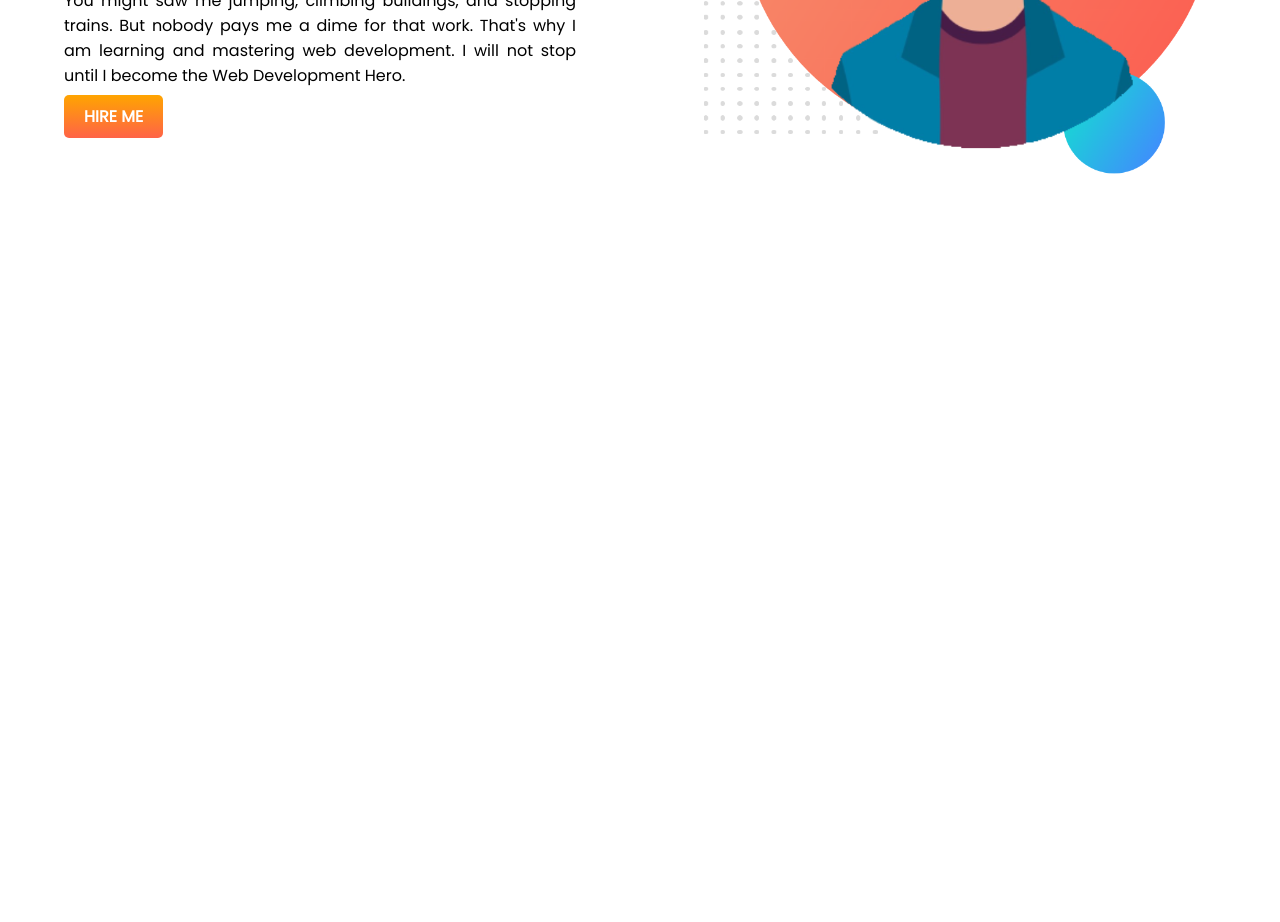
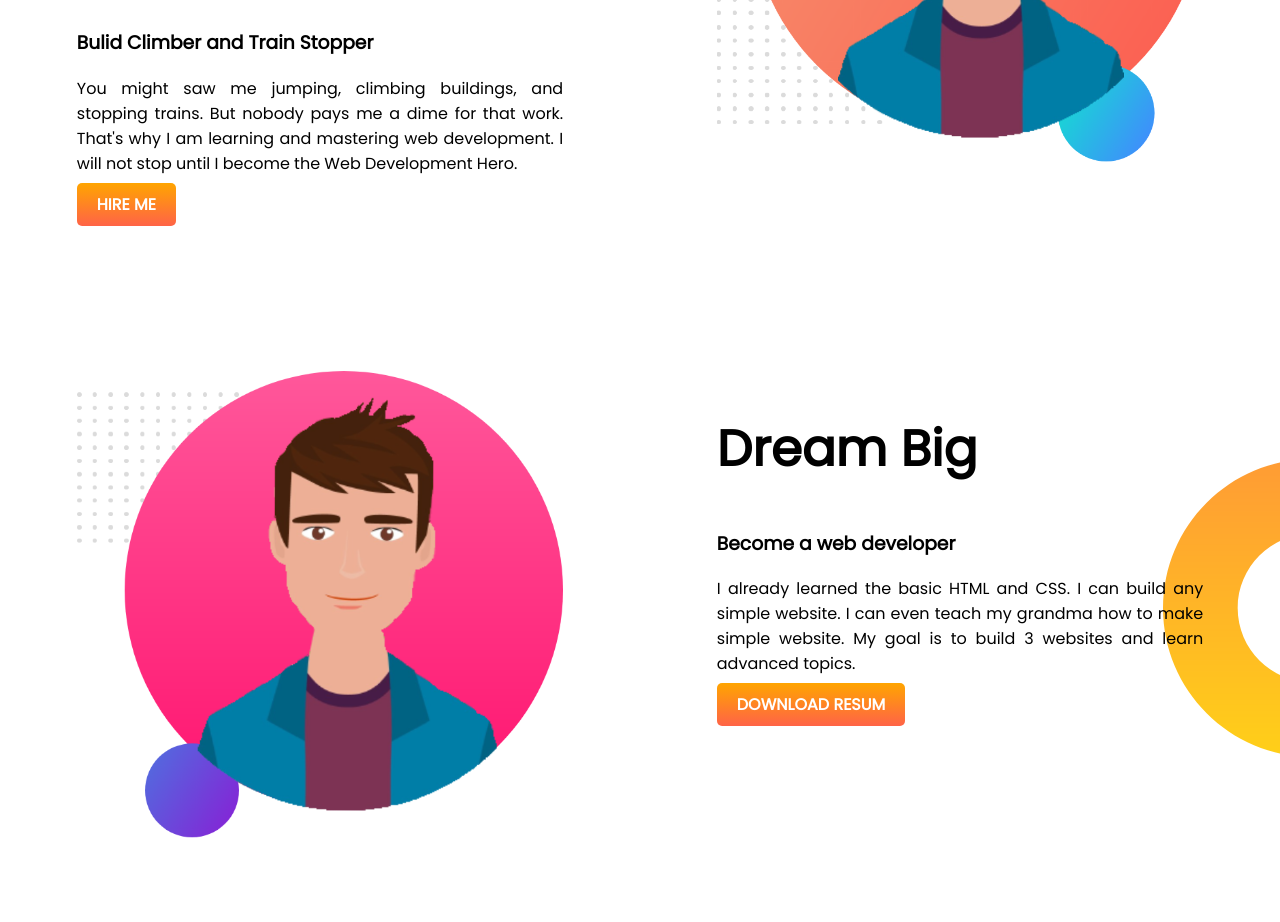
Before and after one commit to mi740/old-developer-portfolio, a plain HTML site: page index.html in a window 1280 px wide. Shown: the part 398-1320 px from the top of the page. Before the commit the page ends 800 px from the top, so only its background shows below. Drawn offline with Linux system fonts and the light colour scheme.

Commit message:
Dream added

```diff
--- a/index.html
+++ b/index.html
@@ -23,6 +23,7 @@
                 work.
                 That's why I am learning and mastering web development. I will not stop until I become the Web
                 Development
+
                 Hero.
             </p>
             <a class="link-button" target="blank" href="">HIRE ME</a>
@@ -31,7 +32,22 @@
             <img src="images/profile1.png" alt="Profile Picture">
         </div>
     </section>
+    <section class="side-banner">
+        <div class="half-width">
+            <img src="images/profile2.png" alt="Profile Picture">
+        </div>
+        <div class="half-width">
+            <h1>Dream Big</h1>
+            <h3>Become a web developer</h3>
+            <p>
+                I already learned the basic HTML and CSS. I can build any simple website. I can even teach my grandma
+                how to make simple website. My goal is to build 3 websites and learn advanced topics.
+            </p>
+            <a class="link-button" target="blank" href="">DOWNLOAD RESUM</a>
 
+        </div>
+
+    </section>
 </body>
 
 </html>
--- a/style.css
+++ b/style.css
@@ -13,13 +13,14 @@ section{
 }
 .half-width{
     width: 50%;
-    padding: 5%;
+    padding: 6%;
 }
 .half-width img{
     width: 100%;
 }
 .half-width p{
     text-align: justify;
+    font-weight:100;
 }
 .link-button{
     text-decoration: none;
@@ -33,3 +34,8 @@ section{
     background-image: url(images/top-banner.png);
     background-repeat:no-repeat;
 }
+.side-banner{
+    background-image: url(images/dream-bg.png);
+    background-repeat:no-repeat;
+    background-position: right;
+}
```
Also changed, not shown: images/profile2.png (added).
